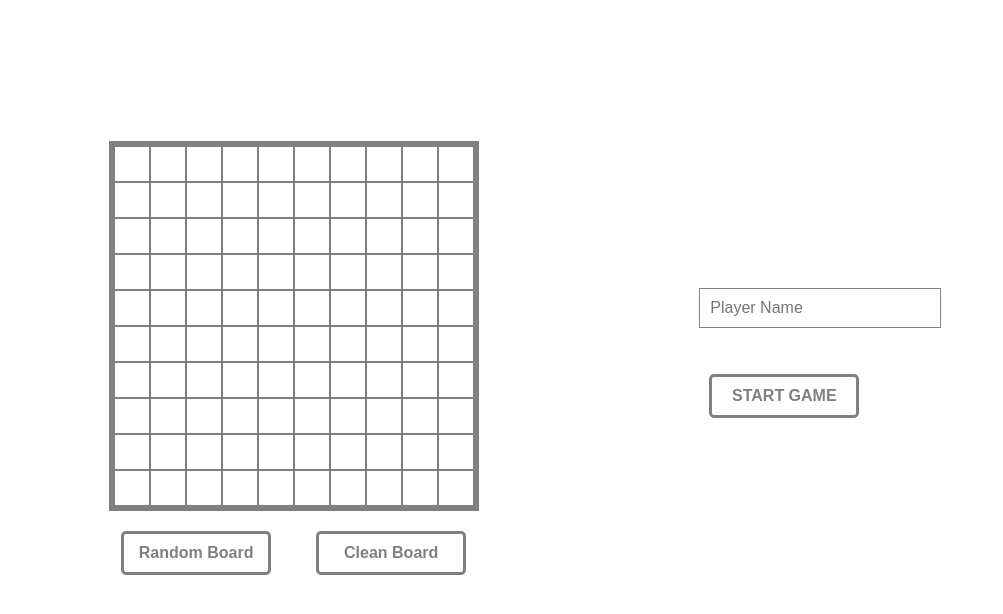
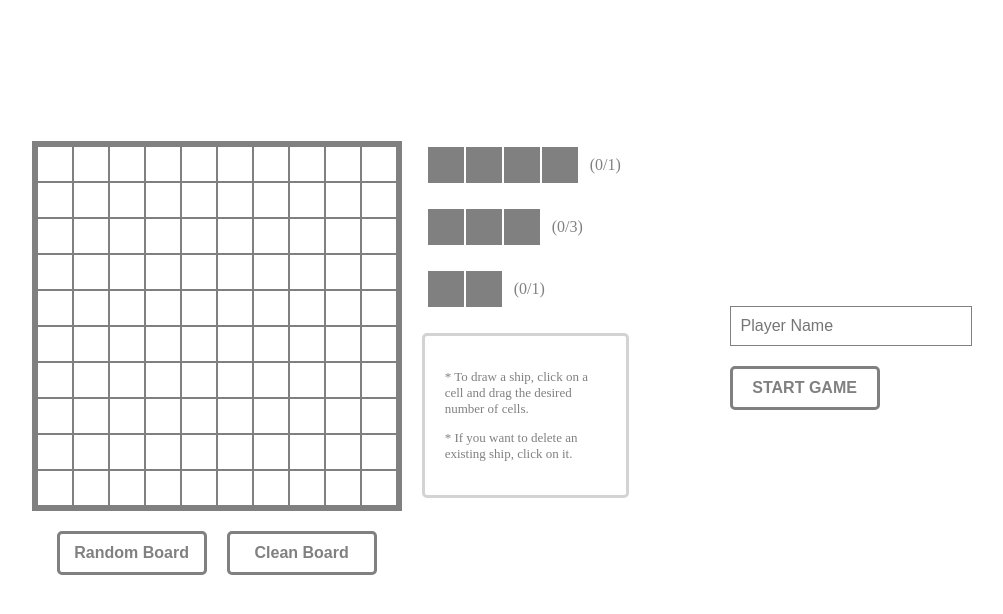
Before and after one commit to federivero97/Battleship, a React (Create React App) app in the folder battleship/: page /start in a window 1280 px wide. Shown: the top 614 px of the page, without its empty margins (120-1123 px from the left). Built offline with nearby package versions, Linux system fonts and the light colour scheme.

Commit message:
Added Board Info

```diff
--- /dev/null
+++ b/battleship/src/components/BoardHelperInfo.jsx
@@ -0,0 +1,17 @@
+import React from 'react';
+
+const BoardHelperInfo = () => {
+  return (
+    <div className="helper_board_info">
+      <div className="text">
+        <p>
+          * To draw a ship, click on a cell and drag the desired number of
+          cells.
+        </p>
+        <p> * If you want to delete an existing ship, click on it.</p>
+      </div>
+    </div>
+  );
+};
+
+export default BoardHelperInfo;
--- a/battleship/src/components/GameScreen.jsx
+++ b/battleship/src/components/GameScreen.jsx
@@ -195,11 +195,11 @@ const GameScreen = () => {
     <div className="game-screen">
       <div className="game">
         <div className="playerBoard">
-          <span> {playerName}’s Board </span>
+          <span> {playerName} </span>
           {playerBoard !== [] ? <Board data={playerBoard} /> : null}
         </div>
         <div className="CPUBoard">
-          <span> CPU’s Board </span>
+          <span> CPU </span>
           {CPUBoard !== [] ? (
             <Board
               data={CPUBoard}
@@ -216,7 +216,7 @@ const GameScreen = () => {
           <span className="player"> {playerTurn ? playerName : 'CPU'} </span>
         </div>
         <button className="button" type="button" onClick={handleQuitGame}>
-          QUIT GAME
+          SURRENDER
         </button>
       </div>
     </div>
--- /dev/null
+++ b/battleship/src/components/ShipsInfo.jsx
@@ -0,0 +1,82 @@
+import React from 'react';
+import PropTypes from 'prop-types';
+import Cell from './Cell';
+
+const ShipsInfo = (props) => {
+  const { ships } = props;
+  const typeShips = [
+    {
+      name: 'carriers',
+      length: 4,
+      amount: 1
+    },
+    {
+      name: 'cruisers',
+      length: 3,
+      amount: 3
+    },
+    {
+      name: 'submarine',
+      length: 2,
+      amount: 1
+    }
+  ];
+
+  return (
+    <div className="ships-info">
+      <table>
+        <tbody>
+          <div className="ships">
+            {typeShips.map((type) => {
+              return (
+                <tr>
+                  <div
+                    className="info"
+                    style={{
+                      display: 'flex',
+                      flexDirection: 'row',
+                      alignItems: 'center'
+                    }}
+                  >
+                    <Ship length={type.length} />
+                    <div className="ship-length">
+                      (
+                      {
+                        ships.filter((s) => {
+                          return s.length === type.length;
+                        }).length
+                      }
+                      /{type.amount})
+                    </div>
+                  </div>
+                </tr>
+              );
+            })}
+          </div>
+        </tbody>
+      </table>
+    </div>
+  );
+};
+
+ShipsInfo.propTypes = {
+  ships: PropTypes.arrayOf(PropTypes.object).isRequired
+};
+
+const Ship = (props) => {
+  const renderCells = () => {
+    const cells = [];
+    for (let i = 0; i < props.length; i += 1) {
+      cells.push(<Cell color="grey" />);
+    }
+    return cells;
+  };
+
+  return <div className="ship"> {renderCells()} </div>;
+};
+
+Ship.propTypes = {
+  length: PropTypes.number.isRequired
+};
+
+export default ShipsInfo;
--- a/battleship/src/components/StartScreen.jsx
+++ b/battleship/src/components/StartScreen.jsx
@@ -11,6 +11,8 @@ import { createNewBoard, createRandomBoard } from '../helpers/board';
 import { validateCell } from '../helpers/cell';
 import { getFreeId, isHorizontal, isVertical } from '../helpers/helpers';
 import Board from './Board';
+import ShipsInfo from './ShipsInfo';
+import BoardHelperInfo from './BoardHelperInfo';
 
 const StartScreen = () => {
   const history = useHistory();
@@ -201,6 +203,7 @@ const StartScreen = () => {
 
   return (
     <div className="start-screen">
+      <div className="game">
         {board !== [] ? (
           <div className="board">
             <Board
@@ -226,12 +229,21 @@ const StartScreen = () => {
               >
                 Random Board
               </button>
-            <button className="button" type="button" onClick={handleCleanBoard}>
+              <button
+                className="button"
+                type="button"
+                onClick={handleCleanBoard}
+              >
                 Clean Board
               </button>
             </div>
           </div>
         ) : null}
+        <div className="board-info">
+          <ShipsInfo ships={ships} />
+          <BoardHelperInfo />
+        </div>
+      </div>
       <div className="form">
         <input
           className="input"
--- /dev/null
+++ b/battleship/src/styles/_board-helper-info.scss
@@ -0,0 +1,16 @@
+.helper_board_info {
+    margin: 10px;
+    display: flex;
+    flex-wrap: wrap;
+    justify-content: center;
+    align-items: center;
+    background-color: white;
+    border: 3px solid lightgrey;
+    border-radius: 5px;
+
+    .text {
+        margin: 20px;
+        font-size: small;
+        color: grey;
+    }
+}
--- a/battleship/src/styles/_index.scss
+++ b/battleship/src/styles/_index.scss
@@ -6,6 +6,7 @@
 .input {
     width: 220px;
     padding: 10px;
+    margin: 10px;
     font-size: medium;
     color: grey;
     border: 1px solid grey;
--- /dev/null
+++ b/battleship/src/styles/_ships-info.scss
@@ -0,0 +1,14 @@
+.ships-info {
+    .ships {
+        display: 'flex';
+        align-items: 'center';
+
+        .ship {
+            margin: 10px;
+        }
+
+        .ship-length {
+            color: grey;
+        }
+    }
+}
--- a/battleship/src/styles/_start-screen.scss
+++ b/battleship/src/styles/_start-screen.scss
@@ -1,30 +1,52 @@
+@import './board-helper-info';
+@import './ships-info';
+
 .start-screen {
     width: 100%;
     height: 700px;
     display: flex;
     flex-direction: row;
-    justify-content: space-evenly;
+    justify-content: center;
     align-items: center;
+
+    .game {
+        width: 60%;
+        margin: 10px;
+        display: flex;
+        flex-direction: row;
+        justify-content: center;
+        align-items: flex-start ;
 
         .board {
             display: flex;
             flex-direction: column;
-        justify-content: space-between;
-        align-items: center;
+            justify-content: center;
+            align-items: stretch;
 
             .buttons {
                 width: 100%;
                 display: flex;
                 flex-direction: row;
-            justify-content: space-around;
+                justify-content: center;
                 align-items: center;
+            }
+
+        }
+        .board-info {
+            width: 30%;
+            display: flex;
+            flex-direction: column;
+            justify-content: center;
+
         }
     }
 
+
     .form {
-        height: 25%;
+        width: 30%;
         display: flex;
         flex-direction: column;
         justify-content: space-around;
+
     }
 }
```
Lines whose indentation alone changed are shown as unchanged.
